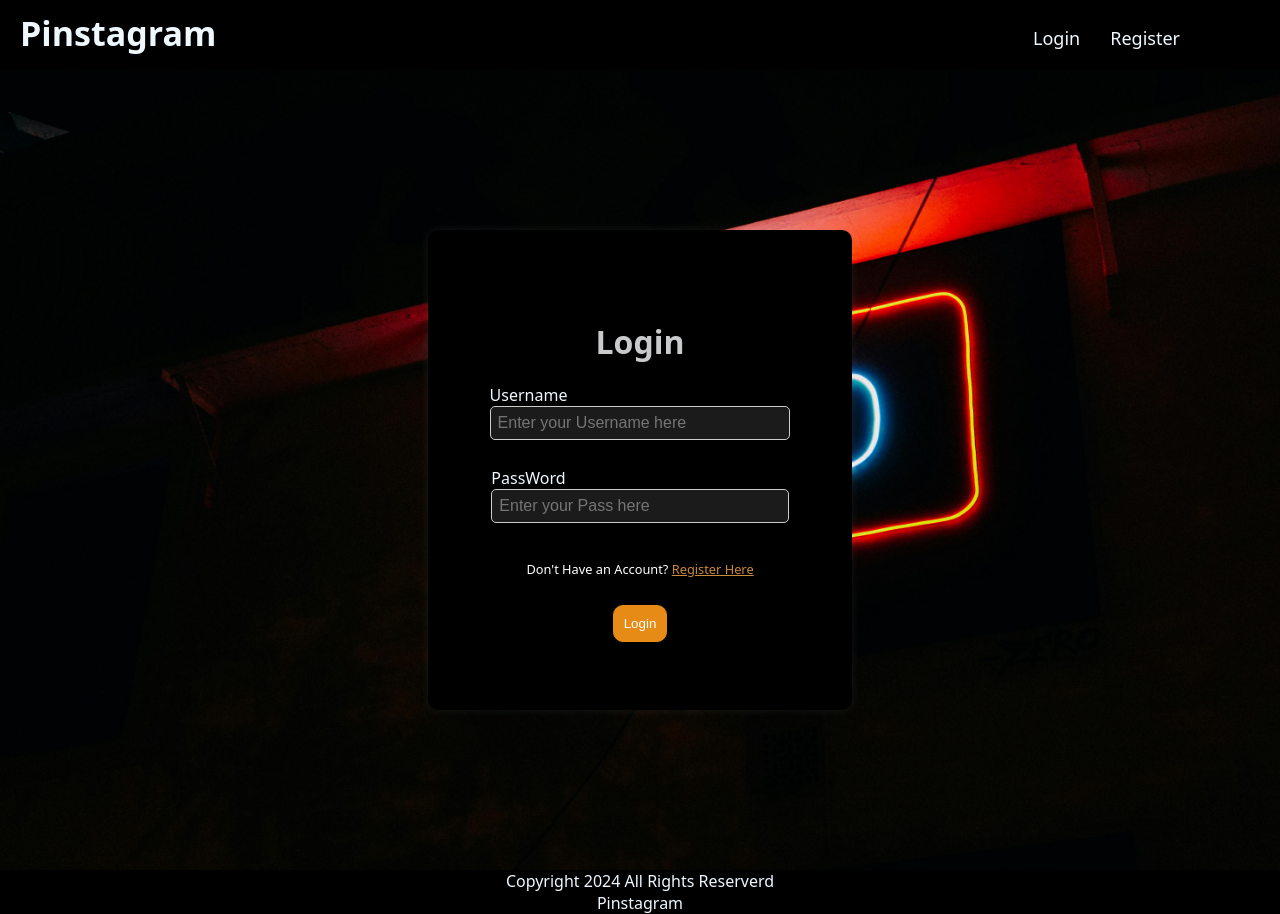
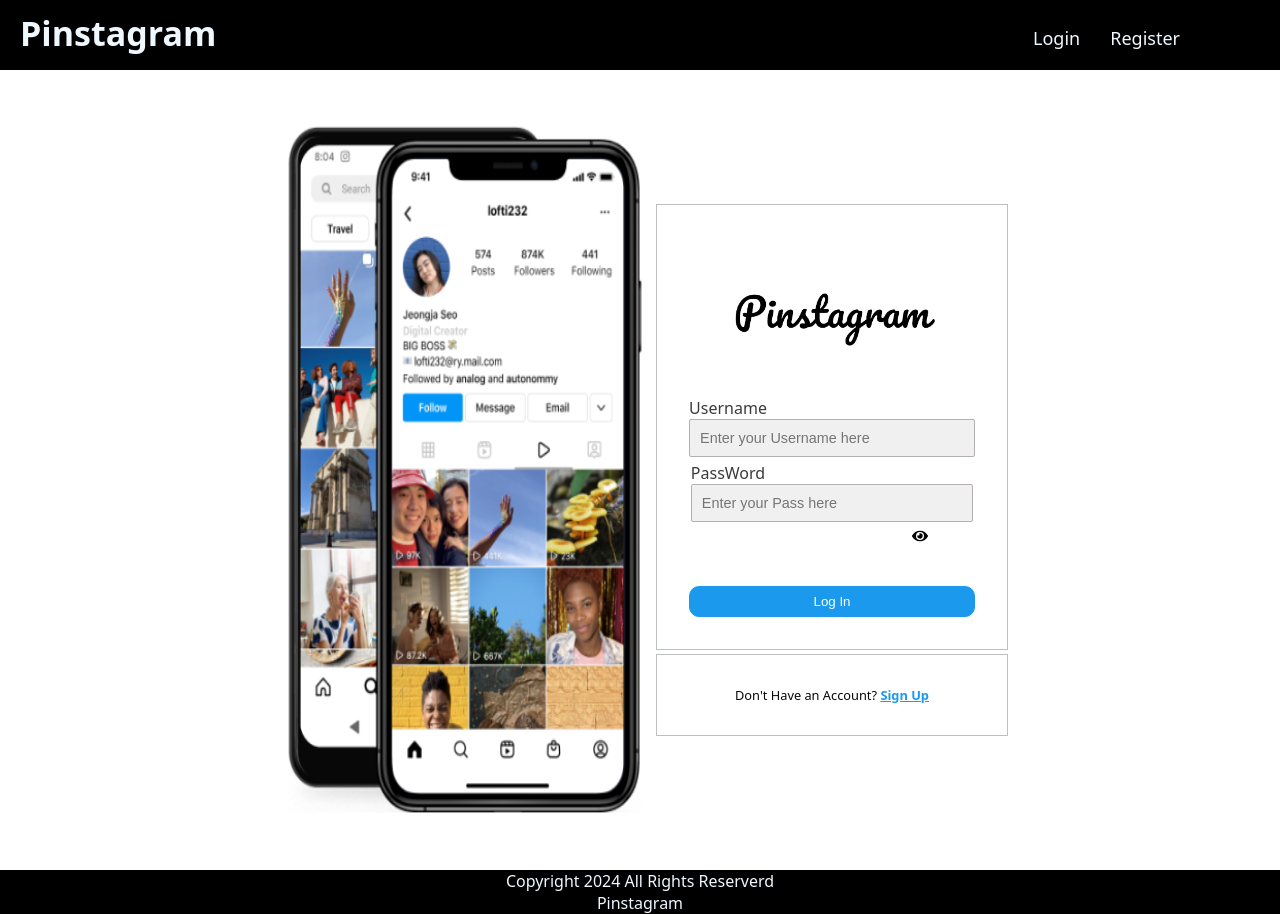
Before and after one commit to irfanusuf/vintage-memories, a React (Create React App) app: page /login in a window 1280 px wide. Built offline with nearby package versions, Linux system fonts and the light colour scheme.

Commit message:
changedStylingOfLoginAndRegister

```diff
--- a/src/userComponents/Login.jsx
+++ b/src/userComponents/Login.jsx
@@ -2,6 +2,8 @@ import React, { useState } from "react";
 import "./Login.scss";
 import axios from "axios";
 import { Link, useNavigate } from "react-router-dom";
+import pinstagrammobileimage from "../assets/pinstagrammobileimage.PNG"
+import { FaEye, FaEyeSlash } from "react-icons/fa";
 
 const Register = () => {
   const navigate = useNavigate();
@@ -31,10 +33,10 @@ const Register = () => {
         // const token = res.data.token
         // const userId = res.data.userId
 
-        const {token , userId } =res.data
+        const { token, userId } = res.data
 
-        await sessionStorage.setItem('token' , token )
-        await sessionStorage.setItem('userId' , userId )
+        await sessionStorage.setItem('token', token)
+        await sessionStorage.setItem('userId', userId)
 
         setMessage("Logged in  SuccesFully!");
         // Form Sanitization
@@ -58,9 +60,20 @@ const Register = () => {
   return (
     <div className="login">
       <div className="container">
-        <h1> Login </h1>
+
+        <div className="img">
+          <img src={pinstagrammobileimage} alt="pinstagram" />
+        </div>
+
+        {/* <h1> Login </h1> */}
+
+        <div className="form">
+
 
           <form>
+            <div className="logo">
+            </div>
+
             <label>
               Username
               <input
@@ -72,10 +85,6 @@ const Register = () => {
               />
             </label>
 
-          <br />
-
-
-
             <label>
               PassWord
               <input
@@ -84,14 +93,24 @@ const Register = () => {
                 placeholder="Enter your Pass here "
                 value={formData.password}
                 onChange={handleChange}
+                className="password"
               />
             </label>
+
+            {showPass ? <FaEyeSlash className="passwordeye" onClick={() => { setShowPass(!showPass) }} /> : <FaEye className="passwordeye" onClick={() => { setShowPass(!showPass) }} />}
+
             <p> {message} </p>
-          <p className="link">Don't Have an Account? <Link to={"./Register"}>Register Here</Link></p>
-          <div className="button">
-            <button onClick={handleLogin}> Login </button>
+
+            <button onClick={handleLogin}> Log In </button>
+
+          </form>
+
+          <div className="signup">
+            <p className="link">Don't Have an Account? <Link to={"./Register"}>Sign Up</Link></p>
           </div>
-        </form>
+
+        </div>
+
       </div>
     </div>
   );
--- a/src/userComponents/Login.scss
+++ b/src/userComponents/Login.scss
@@ -4,93 +4,122 @@
     align-items: center;
     height: 100vh;
     margin: auto -16px;
-    background-color: #4e4e4e63;
-    background-image: url(../assets/pexels-prateek-katyal-2694434.jpg);
-    background-size: cover;
-    background-position: center;
+    background-color: #ffffff;
+
 
     .container {
-        box-shadow: 0 0 10px rgba(194, 194, 194, 0.1);
-        height: 55vh;
-        width: 30vw;
-        border-radius: 10px;
-        background-color: rgb(0, 0, 0);
+
+        background-color: rgb(255, 255, 255);
         display: flex;
-        flex-direction: column;
+        width: 70vw;
         justify-content: center;
         align-items: center;
-        padding: 20px;
+        padding: 0;
 
-        h1 {
-            color: rgb(200, 202, 204);
+        .img {
+
+            // background-image: url(../assets/mobileimg.png);
+            // background-size: cover;
+            // background-position: center;
+            img {
+                width: 30vw;
+                height: 90vh;
+            }
+
         }
 
-        form {
+        .form {
 
-            display: flex;
-            flex-direction: column;
-            justify-content: center;
-            align-items: center;
-
-            label {
-                color: aliceblue;
-                margin-bottom: 5px;
-
-                input {
-                    width: 100%;
-                    padding: 7px;
-                    border: 1px solid #ccc;
-                    border-radius: 5px;
-                    font-size: 16px;
-                    box-sizing: border-box;
-                    background-color: #6d696941;
-                    color: white;
-                    margin-bottom: 0;
-                }
+            .logo {
+                background-image: url(../assets/pinstagrambg.png);
+                background-size: cover;
+                background-position: center;
+                width: 100%;
+                height: 20vh;
+                padding: 0;
+                margin: 0;
             }
 
-            .link {
-                color: white;
-                font-size: 0.8em;
-                text-align: center;
-                margin: 0;
+            form {
+                display: flex;
+                flex-direction: column;
+                justify-content: center;
+                align-items: center;
+                border: 1px solid rgb(189, 192, 192);
+                padding: 2em;
 
-                a {
-                    color: #c98a39;
+                label {
+                    color: rgb(57, 58, 58);
+                    margin-bottom: 5px;
 
-                    &:hover {
-                        color: white;
+                    input {
+                        width: 100%;
+                        padding: 10px;
+                        border: 1px solid #b4b0b0;
+                        border-radius: 2px;
+                        font-size: 0.9em;
+                        box-sizing: border-box;
+                        background-color: #d8d4d459;
+                        color: rgb(8, 8, 8);
+                        margin-bottom: 0;
                     }
 
+                    .password {
+                        position: relative;
+                    }
                 }
-            }
 
-            .button {
-                justify-content: center;
-                align-items: center;
-                background-color: black;
-                box-shadow: none;
-                display: flex;
-                margin: 0;
+                .passwordeye {
+                    position: absolute;
+                    top: 67%;
+                    right: 22em;
+                    transform: translateY(-50%);
+                    cursor: pointer;
+                }
 
                 button {
                     margin: 0;
                     margin-top: 2em;
-                    padding: 10px;
+                    padding: 7px;
+                    width: 100%;
                     color: white;
-                    background-color: #e68b15;
-                    border: #e68b15 1px solid;
+                    text-align: center;
+                    background-color: #1b99ec;
+                    border: #1b99ec 1px solid;
                     border-radius: 10px;
 
                     &:hover {
-                        background-color: #e6520d;
-                        border: #e6520d 1px solid;
+                        background-color: #2a68ec;
+                        border: #2a68ec 1px solid;
                         box-shadow: 0 0 10px rgba(255, 255, 255, 0.1);
 
                     }
                 }
+            }
 
+
+            .signup {
+                border: 1px solid rgb(189, 192, 192);
+                margin-top: 4px;
+                height: 10vh;
+                display: flex;
+                justify-content: center;
+                text-align: center;
+                align-items: center;
+
+                .link {
+                    color: rgb(8, 8, 8);
+                    font-size: 0.8em;
+                    text-align: center;
+                    margin: 0;
+
+                    a {
+                        color: #1b99ec;
+                        font-weight: 700;
+                    }
+                }
             }
+
 
 
         }
--- a/src/userComponents/Register.jsx
+++ b/src/userComponents/Register.jsx
@@ -2,12 +2,14 @@ import React, { useState } from "react";
 import "./Register.scss";
 import axios from "axios";
 import { Link, useNavigate } from "react-router-dom";
+import pinstagrammobileimage from "../assets/pinstagrammobileimage.PNG"
+import { FaEye, FaEyeSlash } from "react-icons/fa";
 
 const Register = () => {
   const navigate = useNavigate();
   const [showPass, setShowPass] = useState(false);
   const [message, setMessage] = useState("");
-  const [loading , setLoading] =useState(false)
+  const [loading, setLoading] = useState(false)
 
   const [username, setUsername] = useState("");
   const [email, setEmail] = useState("");
@@ -32,10 +34,10 @@ const Register = () => {
     try {
       setLoading(true)
       const formDataArr = new FormData()
-      formDataArr.append("username" , username)
-      formDataArr.append("email" , email)
-      formDataArr.append("password" ,password)
-      formDataArr.append("image" , image)
+      formDataArr.append("username", username)
+      formDataArr.append("email", email)
+      formDataArr.append("password", password)
+      formDataArr.append("image", image)
 
       const res = await axios.post(
         "http://localhost:4000/user/register"
@@ -58,7 +60,7 @@ const Register = () => {
       setMessage("Network Error ");
       console.log(err);
     }
-    finally{
+    finally {
 
       setLoading(false)
     }
@@ -67,17 +69,27 @@ const Register = () => {
   return (
     <div className="register">
       <div className="container">
-        <h1> Register</h1>
+        {/* <h1> Register</h1> */}
 
+        <div className="img">
+          <img src={pinstagrammobileimage} alt="pinstagram" />
+        </div>
+
+        <div className="form">
           <form>
-          <img src={image} alt="no-preview" width={100} />
+
+            <div className="logo">
+            </div>
+
+            <img src={image} alt="no-preview" width={100} className="profilepic" />
 
             <label>
               <input
                 type="file"
                 accept="image/*"
                 onChange={handleImage}
-              placeholder="select image "
+                placeholder="+"
+                className="addprofilepic"
               />
             </label>
 
@@ -120,15 +132,25 @@ const Register = () => {
                 onChange={(e) => {
                   setPassWord(e.target.value);
                 }}
+                className="password"
               />
             </label>
-          <p style={{color:"white"}}> {message} </p>
 
-          <p className="link">
-            Already Registered? <Link to={"./Login"}>Login Here</Link>
-          </p>
+            {showPass ? <FaEyeSlash className="passwordeye" onClick={()=>{setShowPass(!showPass)}}/> : <FaEye className="passwordeye" onClick={()=>{setShowPass(!showPass)}}/> }
+
+            <p> {message} </p>
+
             <button onClick={handleRegister} disabled={loading}> Submit </button>
           </form>
+
+          <div className="login">
+            <p className="link">
+              Already Registered? <Link to={"./Login"}>Login </Link>
+            </p>
+          </div>
+
+        </div>
+
       </div>
     </div>
   );
```
Also changed, not shown: src/userComponents/Register.scss (+95 -48 lines), src/assets/pinstagrambg.png (added), src/assets/pinstagrammobileimage.PNG (added). Lines whose indentation alone changed are shown as unchanged.
